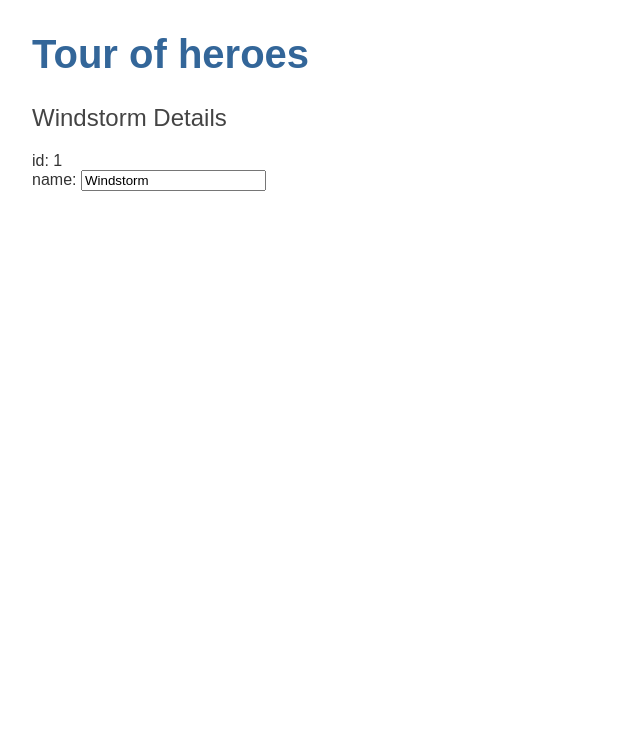
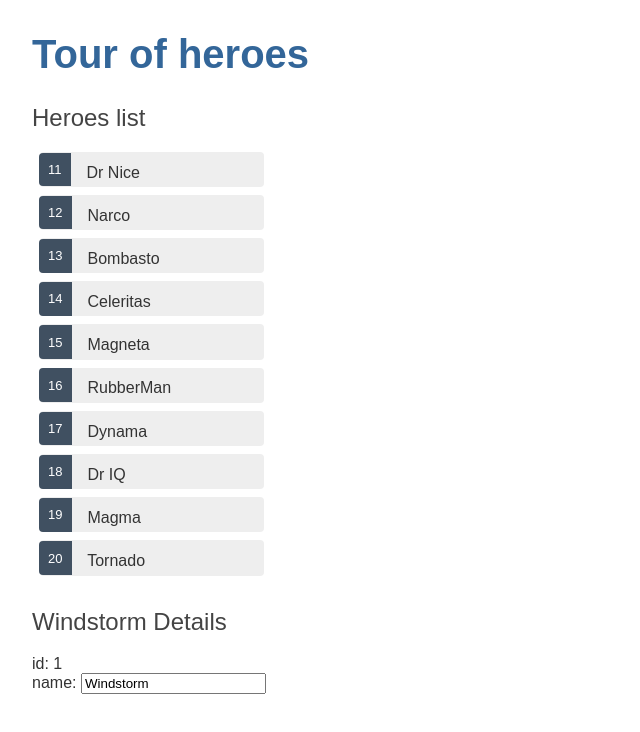
Before and after one commit to mitchellballer/practice, an Angular app in the folder angular/tutorial/: page / in a window 1280 px wide. Shown: the top 732 px of the page, without its empty margins (0-640 px from the left). Built offline with nearby package versions, Linux system fonts and the light colour scheme.

Commit message:
adding a list. Angular operations to that list like iterating through list of heros, conditional css if hero list item selected

```diff
--- a/angular/tutorial/src/app/heroes/heroes.component.css
+++ b/angular/tutorial/src/app/heroes/heroes.component.css
@@ -0,0 +1,43 @@
+.heroes {
+    margin: 0 0 2em 0;
+    list-style-type: none;
+    padding: 0;
+    width: 15em;
+  }
+  .heroes li {
+    cursor: pointer;
+    position: relative;
+    left: 0;
+    background-color: #EEE;
+    margin: .5em;
+    padding: .3em 0;
+    height: 1.6em;
+    border-radius: 4px;
+  }
+  .heroes li:hover {
+    color: #607D8B;
+    background-color: #DDD;
+    left: .1em;
+  }
+  .heroes li.selected {
+    background-color: #CFD8DC;
+    color: white;
+  }
+  .heroes li.selected:hover {
+    background-color: #BBD8DC;
+    color: white;
+  }
+  .heroes .badge {
+    display: inline-block;
+    font-size: small;
+    color: white;
+    padding: 0.8em 0.7em 0 0.7em;
+    background-color:#405061;
+    line-height: 1em;
+    position: relative;
+    left: -1px;
+    top: -4px;
+    height: 1.8em;
+    margin-right: .8em;
+    border-radius: 4px 0 0 4px;
+  }
--- a/angular/tutorial/src/app/heroes/heroes.component.html
+++ b/angular/tutorial/src/app/heroes/heroes.component.html
@@ -1,3 +1,12 @@
+<h2> Heroes list </h2>
+    <ul class="heroes">
+        <li *ngFor="let hero of heroes"
+        (click)="onSelect(hero)"
+        [class.selected]="hero === selectedHero">
+            <span class="badge">{{hero.id}}</span> {{hero.name}}
+        </li>
+    </ul>
+
 <h2>{{hero.name}} Details</h2>
 <div><span>id: </span>{{hero.id}}</div>
 <div>
@@ -5,3 +14,13 @@
         <input [(ngModel)]="hero.name" placeholder="name"/>
     </label>
 </div>
+
+<div *ngIf="selectedHero">
+    <h2>{{selectedHero.name | uppercase}} Selected</h2>
+    <div><span>id: </span>{{selectedHero.id}}</div>
+    <div>
+        <label>name:
+            <input [(ngModel)]="selectedHero.name" placeholder="name"/>
+        </label>
+    </div>
+</div>
--- a/angular/tutorial/src/app/heroes/heroes.component.ts
+++ b/angular/tutorial/src/app/heroes/heroes.component.ts
@@ -1,5 +1,6 @@
 import { Component, OnInit } from '@angular/core';
 import { Hero } from '../hero';
+import { HEROES } from '../mock-heroes';
 
 @Component({
   selector: 'app-heroes',
@@ -7,6 +8,12 @@
   styleUrls: ['./heroes.component.css'],
 })
 export class HeroesComponent implements OnInit {
+
+  heroes = HEROES;
+  selectedHero: Hero;
+  onSelect(hero: Hero): void {
+    this.selectedHero = hero;
+  }
 
   hero: Hero = {
     id: 1,
--- /dev/null
+++ b/angular/tutorial/src/app/mock-heroes.ts
@@ -0,0 +1,14 @@
+import {Hero} from './hero';
+
+export const HEROES: Hero[] = [
+    { id: 11, name: 'Dr Nice' },
+    { id: 12, name: 'Narco' },
+    { id: 13, name: 'Bombasto' },
+    { id: 14, name: 'Celeritas' },
+    { id: 15, name: 'Magneta' },
+    { id: 16, name: 'RubberMan' },
+    { id: 17, name: 'Dynama' },
+    { id: 18, name: 'Dr IQ' },
+    { id: 19, name: 'Magma' },
+    { id: 20, name: 'Tornado' }
+];
```
